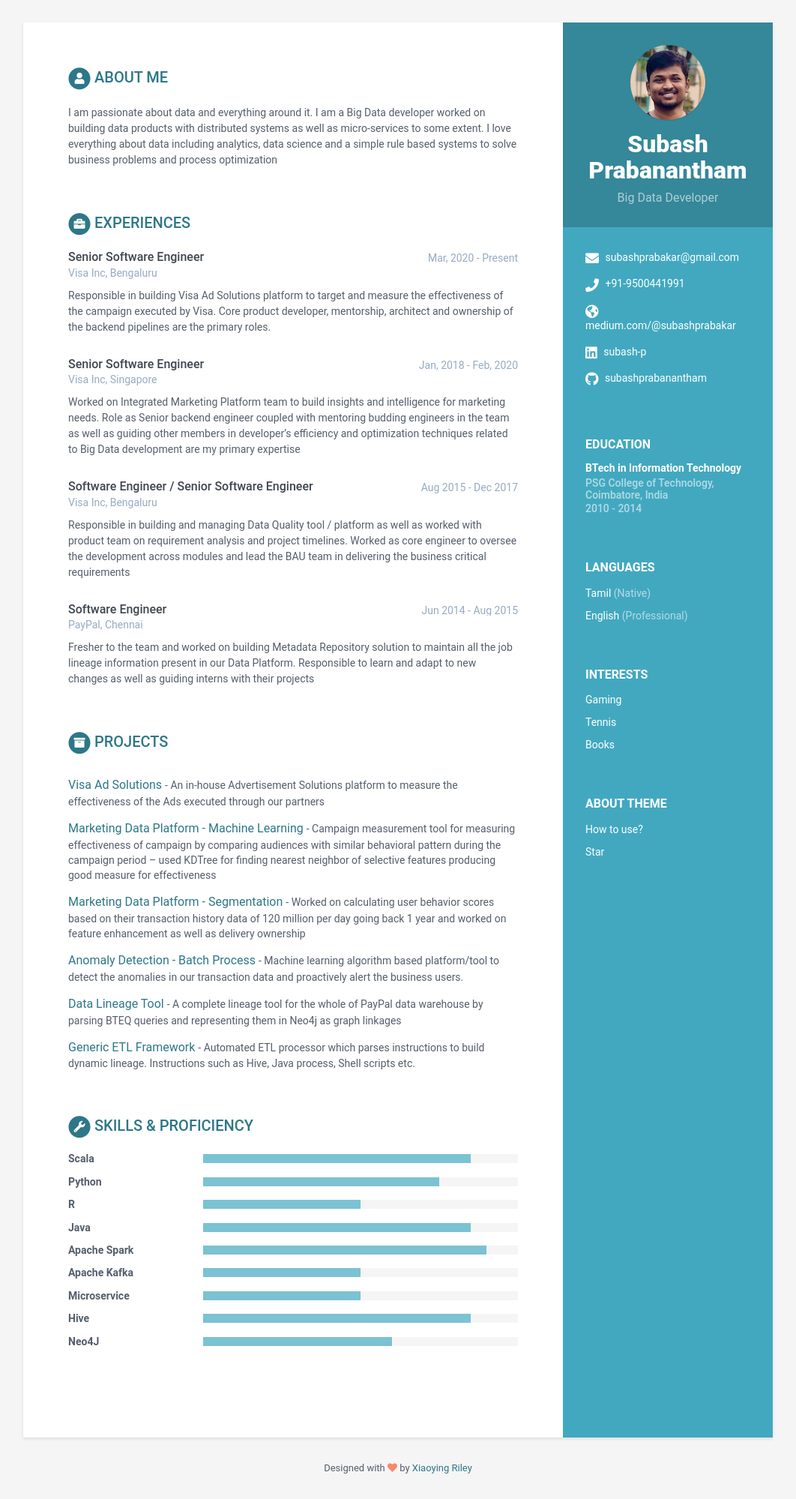
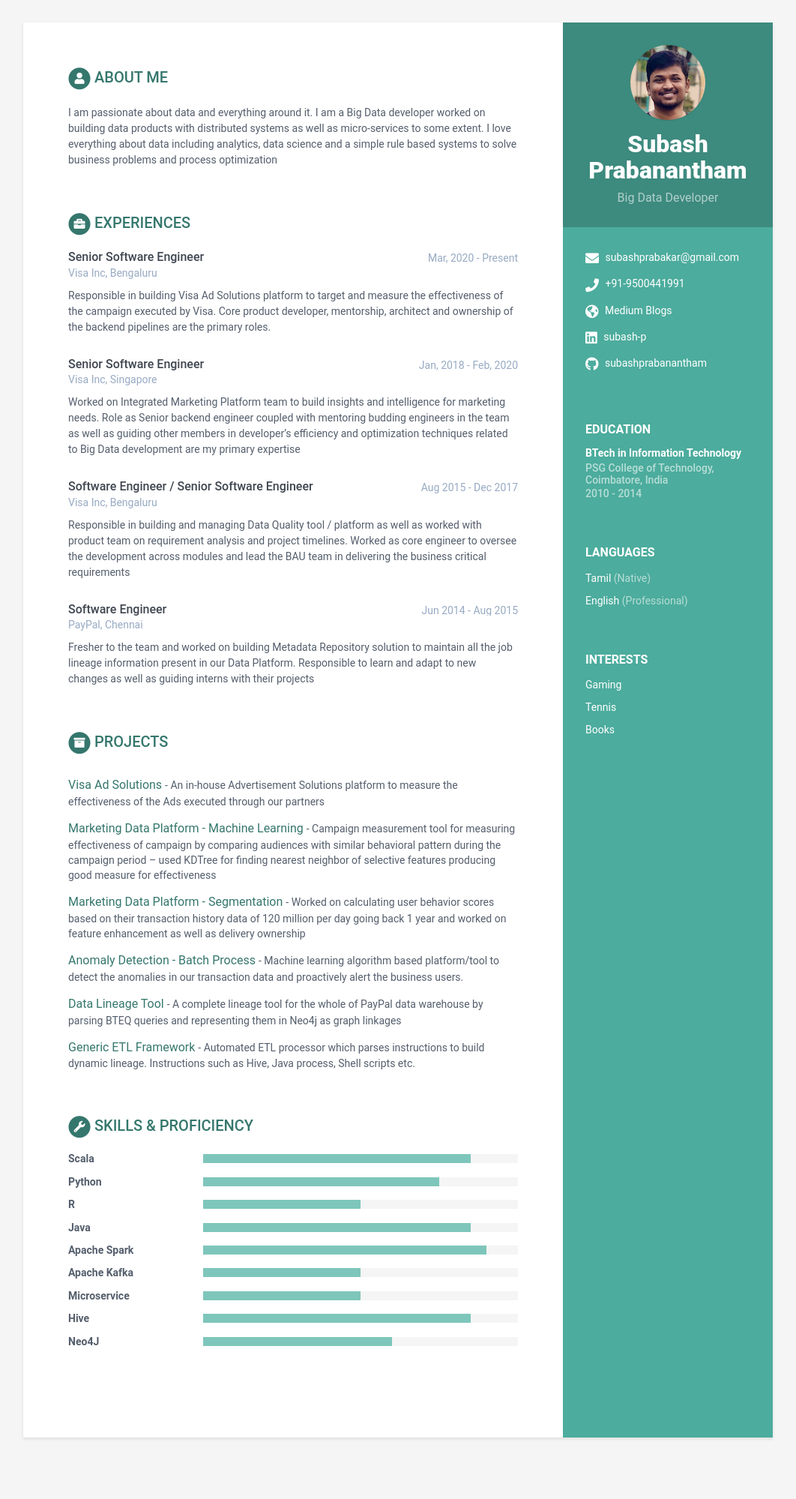
Before and after one commit to subashprabanantham/resume, a Jekyll site: the page built from index.html, in a window 1280 px wide. Shown: the whole page at 75% size, without its empty margins (109-1171 px from the left). Built offline with Jekyll 4.4.1, drawn with Linux system fonts in a browser that asks for light colours; after the commit the page ends 1947 px from its top, so only the background shows below that.

Commit message:
Lot of personalizations are done

```diff
--- a/_config.yml
+++ b/_config.yml
@@ -6,11 +6,11 @@ url: 'http://subashprabanantham.github.io'
 baseurl: '/resume' #change it according to your repository name
 description: Personalized resume webpage through github
 # Style will be applied only after restarting the build or serve. Just choose one of the options.
-theme_skin: blue # blue turquoise green berry orange ceramic
+theme_skin: turquoise # blue turquoise green berry orange ceramic
 chrome_mobile_color: #use hex colors (ex:#1976d2) or leave empty if you don't want a color for chrome mobile searchbar
 
 # Tracker
-analytics: UA-83979019-1
+analytics:
 
 
 
--- a/_data/data.yml
+++ b/_data/data.yml
@@ -14,7 +14,7 @@ sidebar:
     # Sidebar links
     email: subashprabakar@gmail.com
     phone: +91-9500441991
-    website: medium.com/@subashprabakar #do not add http://
+    website: Medium Blogs #Hardocded this in the HTML - check there
     linkedin: subash-p
     github: subashprabanantham
     telegram: # add your nickname without '@' sign
--- a/_includes/about.html
+++ b/_includes/about.html
@@ -1,10 +1,2 @@
 <div class="remove-container container-block">
-  <h2 class="container-block-title">
-    About Theme
-  </h2>
-  <ul class="list-unstyled interests-list">
-    <li><a target="_blank" href="https://www.youtube.com/watch?v=Jnmj1dXDbNk">How to use?</a></li>
-     <li><a class="github-button" href="https://github.com/sharu725/online-cv" data-icon="octicon-star" data-show-count="true" aria-label="Star sharu725/online-cv on GitHub">Star</a>
-     <script async defer src="https://buttons.github.io/buttons.js"></script>
-  </ul>
 </div><!--//About-->
--- a/_includes/contact.html
+++ b/_includes/contact.html
@@ -21,7 +21,7 @@
 
     {% if sidebar.website %}
     <li class="website"><i class="fas fa-globe-americas"></i>
-      <a href="http://{{ sidebar.website }}" target="_blank">{{ sidebar.website }}</a>
+      <a href="https://medium.com/@subashprabakar" target="_blank">{{ sidebar.website }}</a>
     </li>
     {% endif %}
 
--- a/_layouts/default.html
+++ b/_layouts/default.html
@@ -16,7 +16,6 @@
     </div>
   </div>
 
-  {% include footer.html %}
 
 {% include scripts.html %}
 </body>
```
